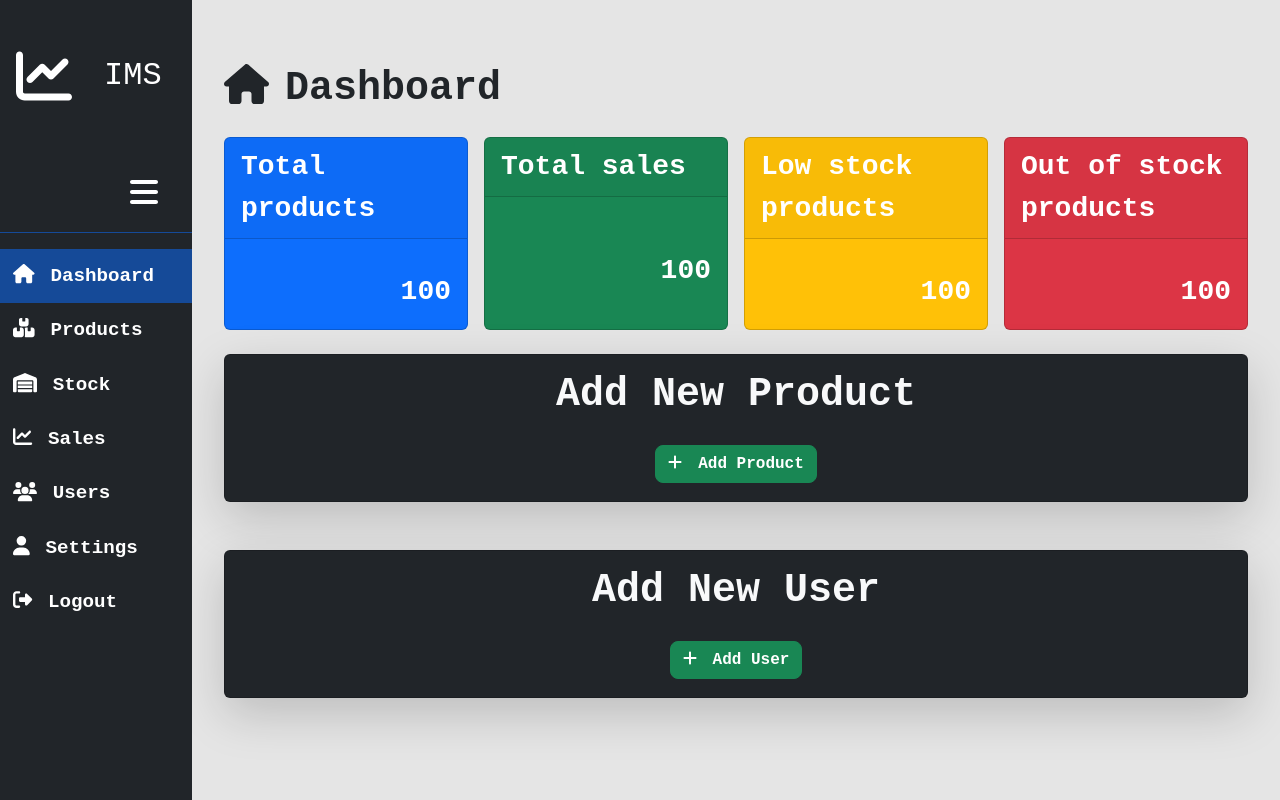
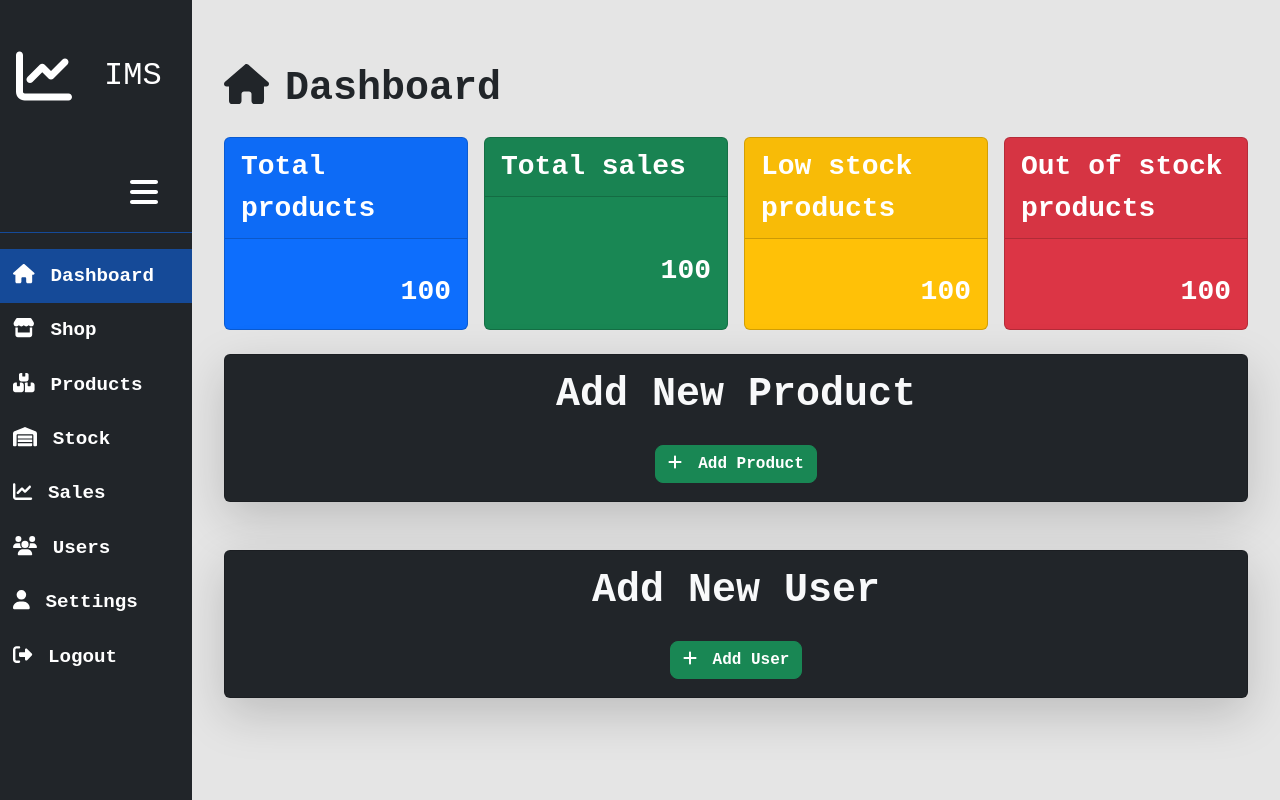
Before and after one commit to SageTendo/farm_inventory_management, a React (Vite) app in the folder client/: page /dashboard in a window 1280 px wide. Built offline with nearby package versions, Linux system fonts and the light colour scheme.

Commit message:
Add routing for shop

```diff
--- /dev/null
+++ b/client/src/hooks/useAuth.ts
@@ -0,0 +1,21 @@
+export const useAuth = () => {
+  // TODO: Hardcoded for now. In a real app, you'd have logic to determine
+  // if the user is authenticated.
+  const isAuthenticated = true;
+  return { isAuthenticated };
+};
+
+export const useLogin = () => {
+  // TODO: Implement login logic here
+  console.log("Logging in...");
+};
+
+export const useRegister = () => {
+  // TODO: Implement register logic here
+  console.log("Registering...");
+};
+
+export const useLogout = () => {
+  // TODO: Implement logout logic here
+  console.log("Logging out...");
+};
--- a/client/src/router/ProtectedRoute.tsx
+++ b/client/src/router/ProtectedRoute.tsx
@@ -1,5 +1,5 @@
 import { Navigate, Outlet } from 'react-router-dom';
-import { useAuth } from '../service/auth';
+import { useAuth } from '../hooks/useAuth';
 import { paths } from './routes';
 
 const ProtectedRoute = () => {
--- a/client/src/router/routes.tsx
+++ b/client/src/router/routes.tsx
@@ -10,12 +10,14 @@ import { SettingsPage } from "../ui/views/user/SettingsPage.tsx";
 import LoginComponent from "../ui/views/auth/Login";
 import { Layout } from "../ui/components/Layout.tsx";
 import ProtectedRoute from "./ProtectedRoute.tsx";
+import { POS } from "../ui/views/pos/POS.tsx";
 
 // Using const assertion to make these strings readonly types
 export const paths = {
   root: "/",
   login: "/login",
   dashboard: "/dashboard",
+  pos: "/pos",
   products: "/products",
   newProduct: "/products/new",
   manageProduct: "/products/:id/manage",
@@ -39,6 +41,7 @@ const protectedRoutes: RouteObject[] = [
         children: [
           { index: true, element: <Navigate to={paths.dashboard} replace /> },
           { path: paths.dashboard, element: <Dashboard /> },
+          { path: paths.pos, element: <POS /> },
           { path: paths.products, element: <Products /> },
           { path: paths.newProduct, element: <NewProduct /> },
           { path: paths.manageProduct, element: <ManageProduct /> },
--- a/client/src/service/auth.ts
+++ /dev/null
@@ -1,9 +0,0 @@
-// For demonstration purposes, we'll use a mock auth hook.
-// In a real application, this would involve checking for a token,
-// making an API call, etc.
-export const useAuth = () => {
-  // TODO: Hardcoded for now. In a real app, you'd have logic to determine
-  // if the user is authenticated.
-  const isAuthenticated = true;
-  return { isAuthenticated };
-};
--- a/client/src/ui/components/Sidebar.tsx
+++ b/client/src/ui/components/Sidebar.tsx
@@ -8,6 +8,7 @@ import {
   faBars,
   faSignOutAlt,
   faUser,
+  faStore,
 } from "@fortawesome/free-solid-svg-icons";
 import { NavLink } from "react-router-dom";
 import "../styles/sidebar.css";
@@ -31,17 +32,23 @@ function Sidebar({ isSidebarHidden, setSidebarHidden }: SidebarProps) {
         <span className="logo-text">IMS</span>
       </div>
       <div className="sidebar-divider">
-        <button className="sidebar-toggle"
+        <button
+          className="sidebar-toggle"
           onClick={() => {
-            setSidebarHidden(!isSidebarHidden)
-          }}>
+            setSidebarHidden(!isSidebarHidden);
+          }}
+        >
           <FontAwesomeIcon icon={faBars} className="nav-icon" />
         </button>
       </div>
-      <nav className={`sidebar-nav ${isSidebarHidden ? 'hidden' : ''}`}>
+      <nav className={`sidebar-nav ${isSidebarHidden ? "hidden" : ""}`}>
         <NavLink to="/dashboard" className="navlink">
           <FontAwesomeIcon icon={faHome} className="nav-icon" />
           <span className="nav-title">Dashboard</span>
+        </NavLink>
+        <NavLink to="/pos" className="navlink">
+          <FontAwesomeIcon icon={faStore} className="nav-icon" />
+          <span className="nav-title">Shop</span>
         </NavLink>
         <NavLink to="/products" className="navlink">
           <FontAwesomeIcon icon={faBoxesStacked} className="nav-icon" />
@@ -64,7 +71,10 @@ function Sidebar({ isSidebarHidden, setSidebarHidden }: SidebarProps) {
           <span className="nav-title">Settings</span>
         </NavLink>
         <div className="navlink w-100 d-flex">
-          <button onClick={doLogout} className="text-reset bg-transparent border-0 ">
+          <button
+            onClick={doLogout}
+            className="text-reset bg-transparent border-0 "
+          >
             <FontAwesomeIcon icon={faSignOutAlt} className="nav-icon" />
             <span className="nav-title fw-bold">Logout</span>
           </button>
```
